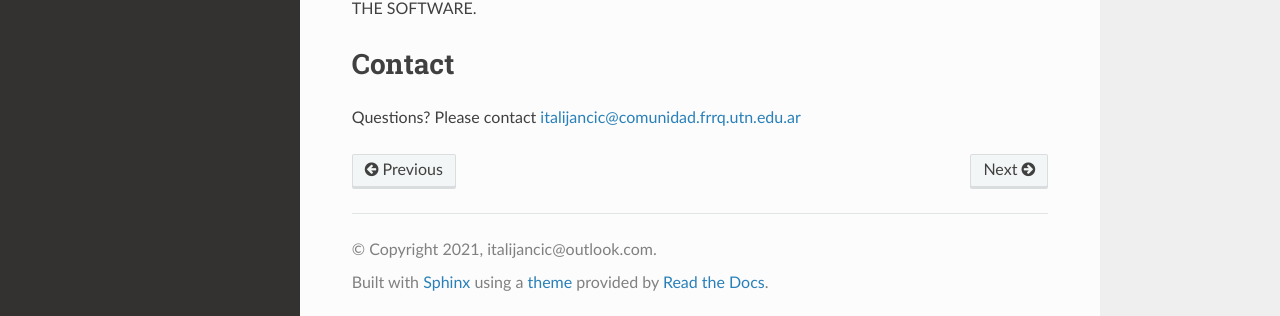
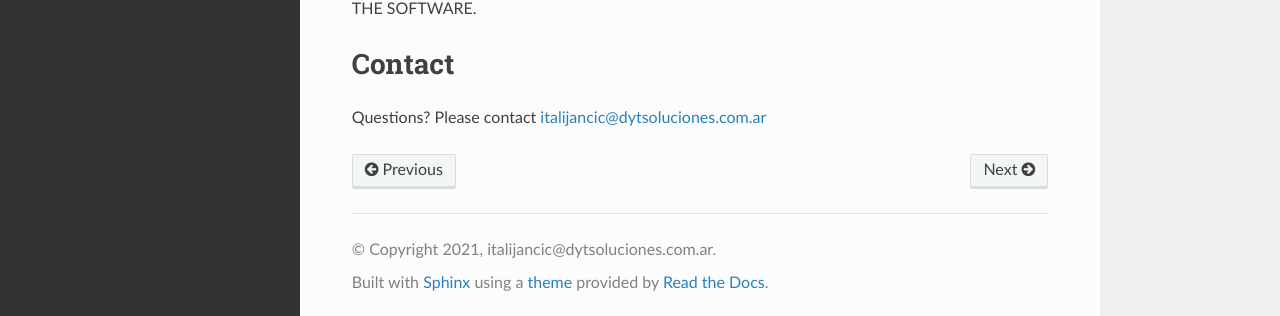
Before and after one commit to italijancic/TotemsApp, a Sphinx documentation site: the page built from docs/license.rst, in a window 1280 px wide and 938 px high. Shown: the part 619-935 px from the top of the window. Built offline with Sphinx 7.4.7 and the Read the Docs theme 2.0.0, drawn with Linux system fonts in a browser that asks for light colours.

Commit message:
Modify email contact

```diff
--- a/docs/conf.py
+++ b/docs/conf.py
@@ -19,7 +19,7 @@ sys.path.insert(0, os.path.abspath('.'))
 # -- Project information -----------------------------------------------------
 
 project = 'Totems App Docs'
-copyright = '2021, italijancic@outlook.com'
+copyright = '2021, italijancic@dytsoluciones.com.ar'
 author = 'italijancic'
 
 # The full version, including alpha/beta/rc tags
--- a/docs/license.rst
+++ b/docs/license.rst
@@ -25,4 +25,4 @@ THE SOFTWARE.
 
 Contact
 =======
-Questions? Please contact italijancic@comunidad.frrq.utn.edu.ar
+Questions? Please contact italijancic@dytsoluciones.com.ar
```
Also changed, not shown: 11 other files.
